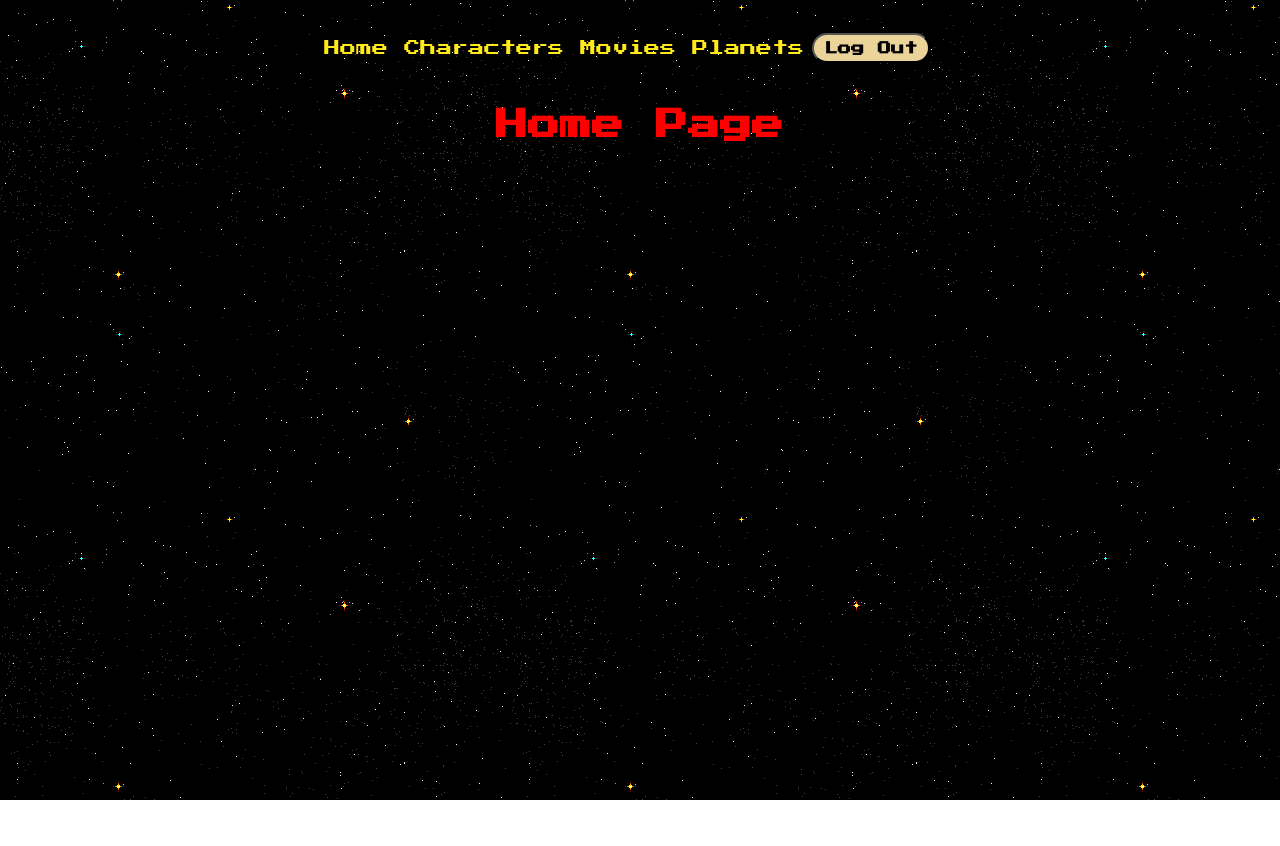
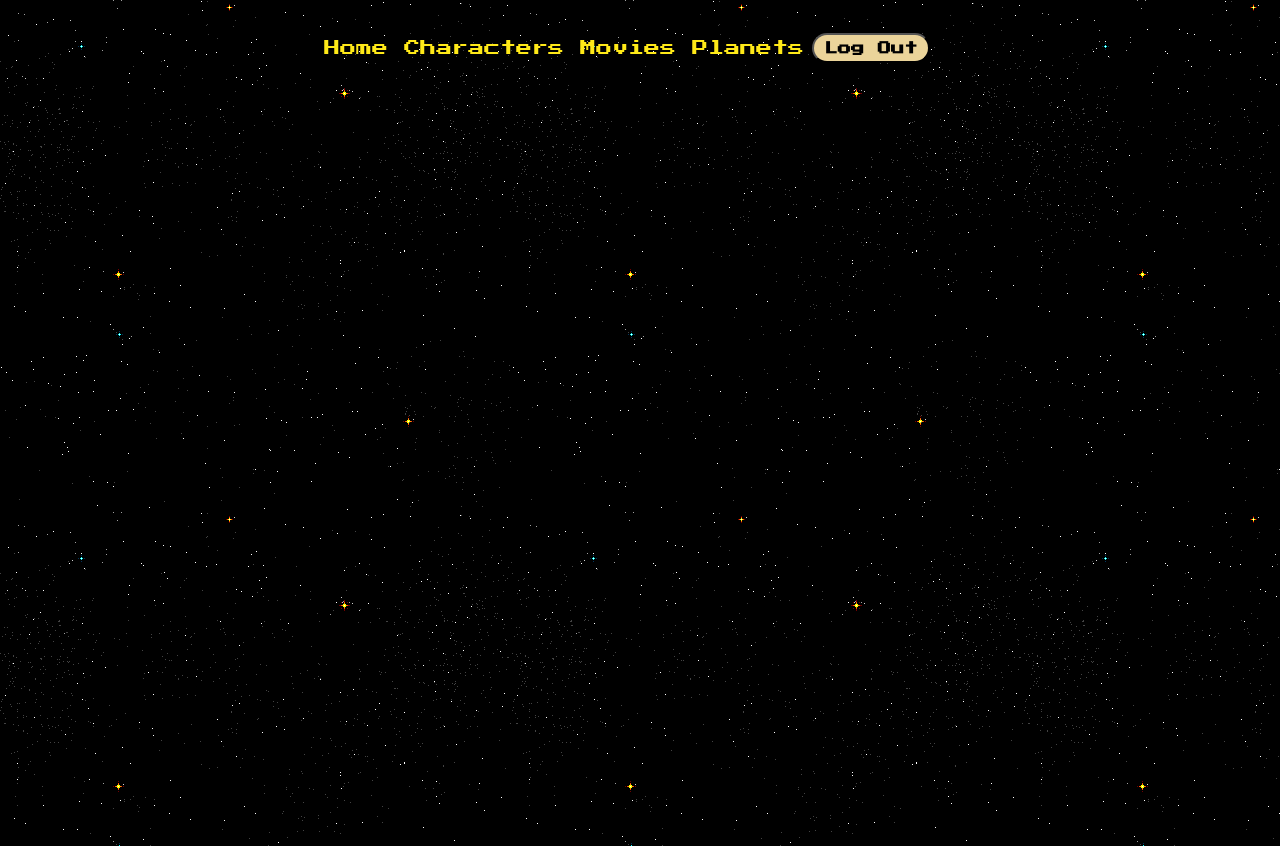
Before and after one commit to xulioxaviert/TheStarWars-API, a React (Create React App) app: page /home in a window 1280 px wide. Before the commit the page ends 800 px from the top, so only its background shows below. Built offline with nearby package versions, Linux system fonts and the light colour scheme; no server answers; sample sign-in values are in the browser's storage.

Commit message:
chore: finished project

```diff
--- a/package.json
+++ b/package.json
@@ -10,6 +10,7 @@
     "react": "^17.0.2",
     "react-dom": "^17.0.2",
     "react-hook-form": "^7.29.0",
+    "react-player": "^2.10.0",
     "react-router-dom": "^6.3.0",
     "react-scripts": "5.0.0",
     "sass": "^1.49.11",
--- a/src/pages/HomePage/HomePage.jsx
+++ b/src/pages/HomePage/HomePage.jsx
@@ -1,7 +1,19 @@
-import React, { useEffect, useState } from "react";
-import "./_homepage.scss";
+import { React } from "react";
+import '../../main.scss';
+//import { Component } from "react";
+import ReactPlayer from "react-player";
 
 export const HomePage = () => {
-
-  return <h1>Home Page</h1>
+  return (
+    <div className="container-video">
+      <ReactPlayer
+        url="https://www.youtube.com/watch?v=zMeQmrzFrAw"
+        className="react-player"
+        playing
+        width="1000px"
+        height="700px"
+        volume="0.3"
+      />
+    </div>
+  );
 };
--- a/src/pages/HomePage/_homepage.scss
+++ b/src/pages/HomePage/_homepage.scss
@@ -1,3 +1,10 @@
 h1 {
     color: red;
 }
+
+.container-video{
+    padding-top: 50px;
+    display: flex;
+    width: 100%;
+    justify-content: center;
+}
```
Also changed, not shown: src/main.scss (line endings or trailing spaces), 1 other file (tests, documents, lock files or other folders).
